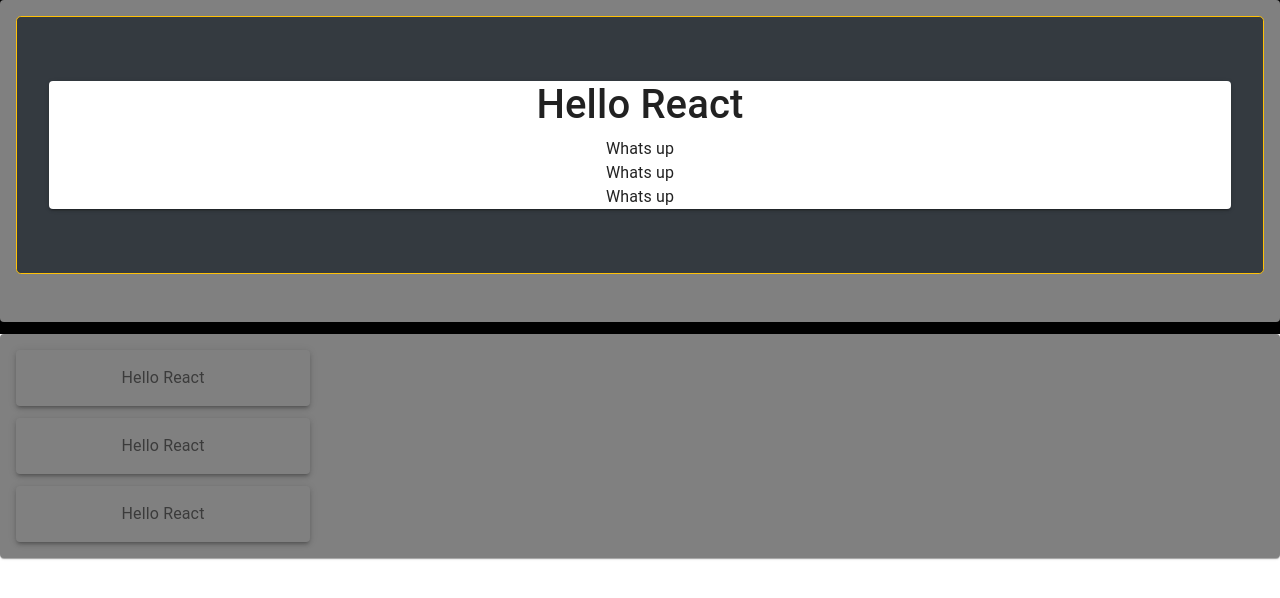
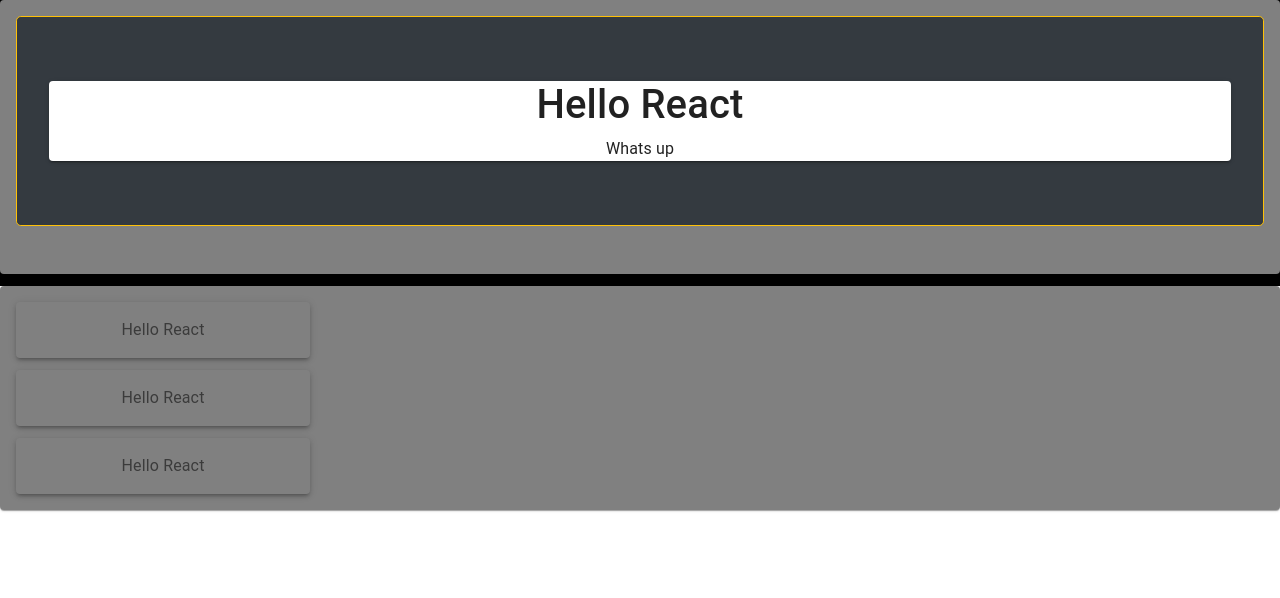
Before and after one commit to vonerikbarren/XYZ-Calculator, a React (Create React App) app in the folder client/: page / in a window 1280 px wide. Shown: the top 598 px of the page. Built offline with nearby package versions, Linux system fonts and the light colour scheme.

Commit message:
test3-It seemed like previous commit was successful this is for another test

```diff
--- a/client/src/App.js
+++ b/client/src/App.js
@@ -39,8 +39,6 @@ function App() {
               <div className="container-fluid jumbotron bg-dark border border-warning">
                 <Paper elevation={2}>
                   <h1>Hello React</h1>
-                  <Typography> Whats up </Typography>
-                  <Typography> Whats up </Typography>
                   <Typography> Whats up </Typography>
                 </Paper>
               </div>
```
